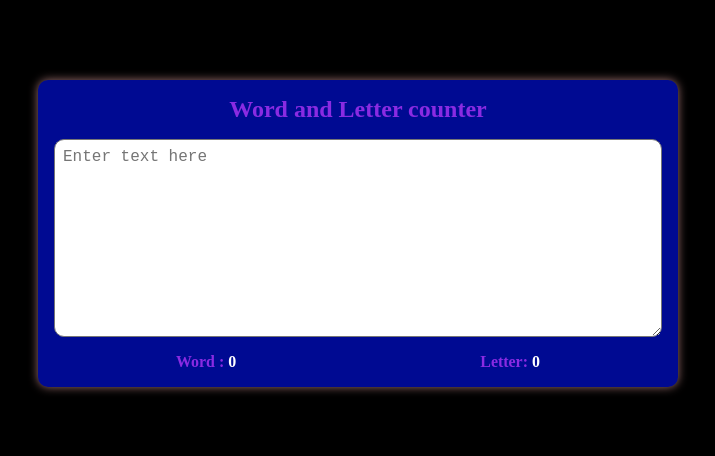
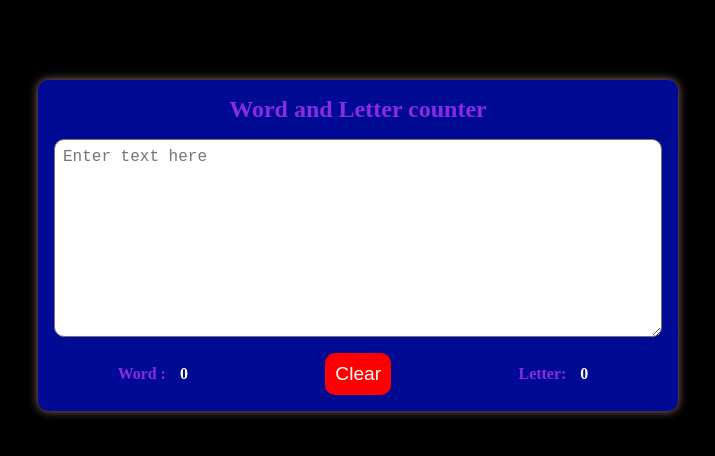
Before and after one commit to amit265/JavaScript-Projects, a plain HTML site: page word-counter/index.html in a window 1280 px wide. Shown: the whole page, without its empty margins (282-997 px from the left). Drawn offline with Linux system fonts and the light colour scheme.

Commit message:
clear button added

```diff
--- a/word-counter/index.html
+++ b/word-counter/index.html
@@ -37,6 +37,7 @@
         <textarea name="counter" id="text-area" rows="10" placeholder="Enter text here"></textarea>
         <div class="count">
             <h5>Word : <span id="word-count">0</span></h5>
+            <button id="clear">Clear</button>
             <h5>Letter: <span id="letter-count">0</span></h5>
         </div>
     </div>
--- a/word-counter/script.js
+++ b/word-counter/script.js
@@ -1,6 +1,7 @@
 const textarea = document.getElementById("text-area");
 const wordcount = document.getElementById("word-count");
 const lettercount = document.getElementById("letter-count");
+const clear = document.getElementById("clear");
 
 textarea.addEventListener("keyup", () => {
   count();
@@ -18,3 +19,9 @@ const count = () => {
 
   wordcount.innerText = filtered.length;
 };
+
+clear.addEventListener("click", () => {
+  textarea.value = "";
+  wordcount.innerText = 0;
+  lettercount.innerText = 0;
+})
--- a/word-counter/styles.css
+++ b/word-counter/styles.css
@@ -45,14 +45,32 @@ h1 {
 .count {
     display: flex;
     justify-content: space-around;
+    align-items: center;
     font-size: 1.2rem;
 }
 
 span {
     color: white;
+    padding: 10px;
+
+
 }
 
 h5 {
     color: blueviolet;
 
 }
+
+button {
+    background-color: red;
+    border: none;
+    border-radius: 10px;
+    font-size: 1.2rem;
+    padding: 10px;
+    color: white;
+    cursor: pointer;
+}
+
+button:hover {
+    background-color: green;
+}
```
